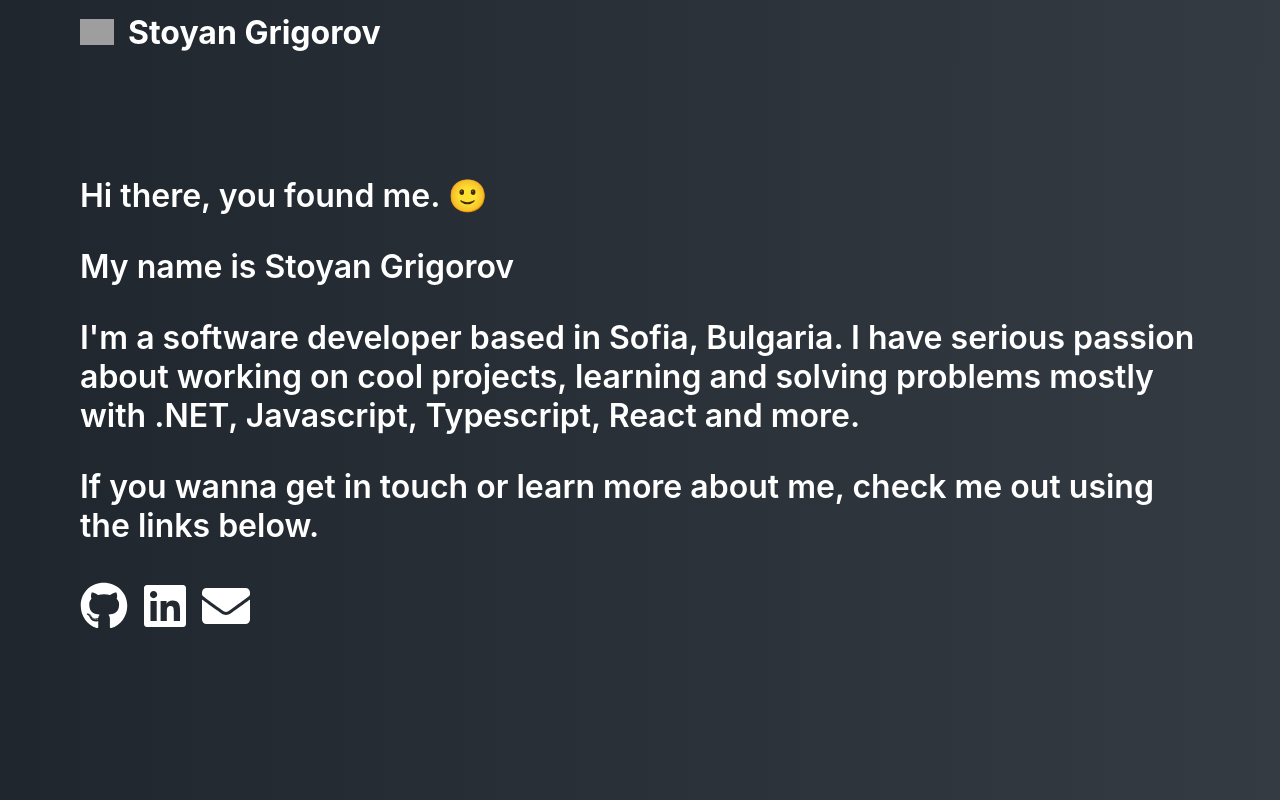
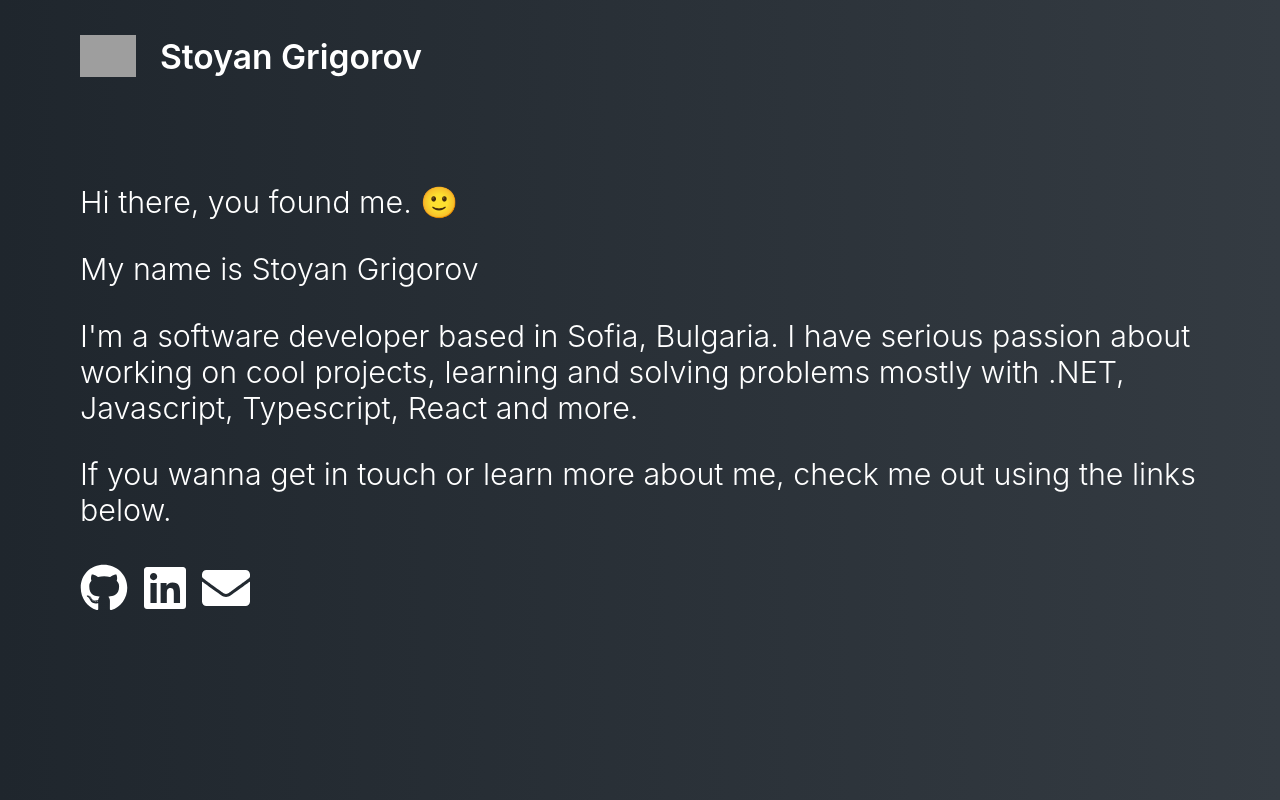
Before and after one commit to nayots/nayots, a React (Create React App) app in the folder portfolio/: page / in a window 1280 px wide. Built offline with nearby package versions, Linux system fonts and the light colour scheme; grey boxes are pictures that could not be loaded.

Commit message:
👌 IMPROVE: style changes and google analytics

```diff
--- a/portfolio/package.json
+++ b/portfolio/package.json
@@ -16,6 +16,7 @@
     "@types/react-dom": "^16.9.6",
     "react": "^16.13.1",
     "react-dom": "^16.13.1",
+    "react-ga": "^2.7.0",
     "react-scripts": "3.4.1",
     "typescript": "^3.7.5"
   },
--- a/portfolio/src/App.tsx
+++ b/portfolio/src/App.tsx
@@ -1,7 +1,6 @@
 import React from "react";
 import Layout from "./components/layout/layout";
 import { Splash } from "./components/splash/splash";
-
 export const App: React.FC<{}> = (props): JSX.Element => {
   return (
     <React.Fragment>
--- a/portfolio/src/components/header/header.module.scss
+++ b/portfolio/src/components/header/header.module.scss
@@ -2,7 +2,7 @@
   position: fixed;
   top: 0;
   width: 100%;
-  height: 4rem;
+  height: 7rem;
   margin: 0rem 0 1rem 0;
   display: flex;
   align-items: center;
@@ -13,12 +13,12 @@
     position: relative;
     display: flex;
     align-items: center;
-    font-size: 2rem;
+    font-size: 2.1rem;
     color: white;
-    font-weight: 700;
+    font-weight: 600;
     .logo {
-      width: 3rem;
-      height: 3rem;
+      width: 5rem;
+      height: 5rem;
       display: flex;
       align-items: center;
       justify-content: flex-start;
--- a/portfolio/src/components/layout/layout.module.scss
+++ b/portfolio/src/components/layout/layout.module.scss
@@ -1,3 +1,3 @@
 .mainContent {
-  margin: 22vh 10vh 1vh 10vh;
+  margin: 23vh 10vh 1vh 10vh;
 }
--- a/portfolio/src/components/splash/splash.module.scss
+++ b/portfolio/src/components/splash/splash.module.scss
@@ -1,7 +1,7 @@
 .splashRoot {
   color: white;
-  font-size: 2rem;
-  font-weight: 600;
+  font-size: 1.9rem;
+  font-weight: 300;
   .links {
     a {
       color: inherit;
--- a/portfolio/src/index.tsx
+++ b/portfolio/src/index.tsx
@@ -3,6 +3,9 @@ import ReactDOM from "react-dom";
 import "./index.css";
 import App from "./App";
 import * as serviceWorker from "./serviceWorker";
+import * as ReactGA from "react-ga";
+ReactGA.initialize("UA-163570734-1");
+ReactGA.pageview(window.location.pathname + window.location.search);
 
 ReactDOM.render(
   <React.StrictMode>
@@ -11,5 +14,4 @@ ReactDOM.render(
   document.getElementById("root")
 );
 
-
 serviceWorker.unregister();
```
Also changed, not shown: 1 other file (tests, documents, lock files or other folders).
